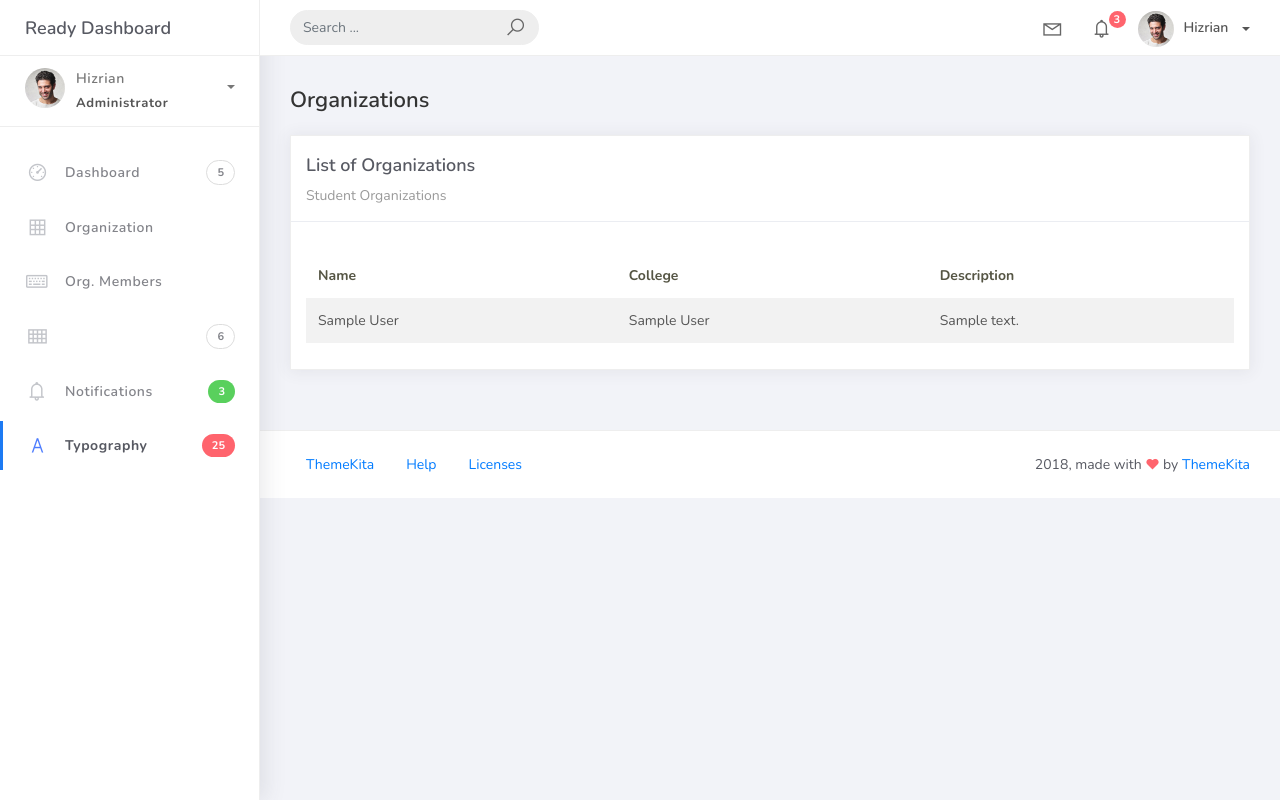
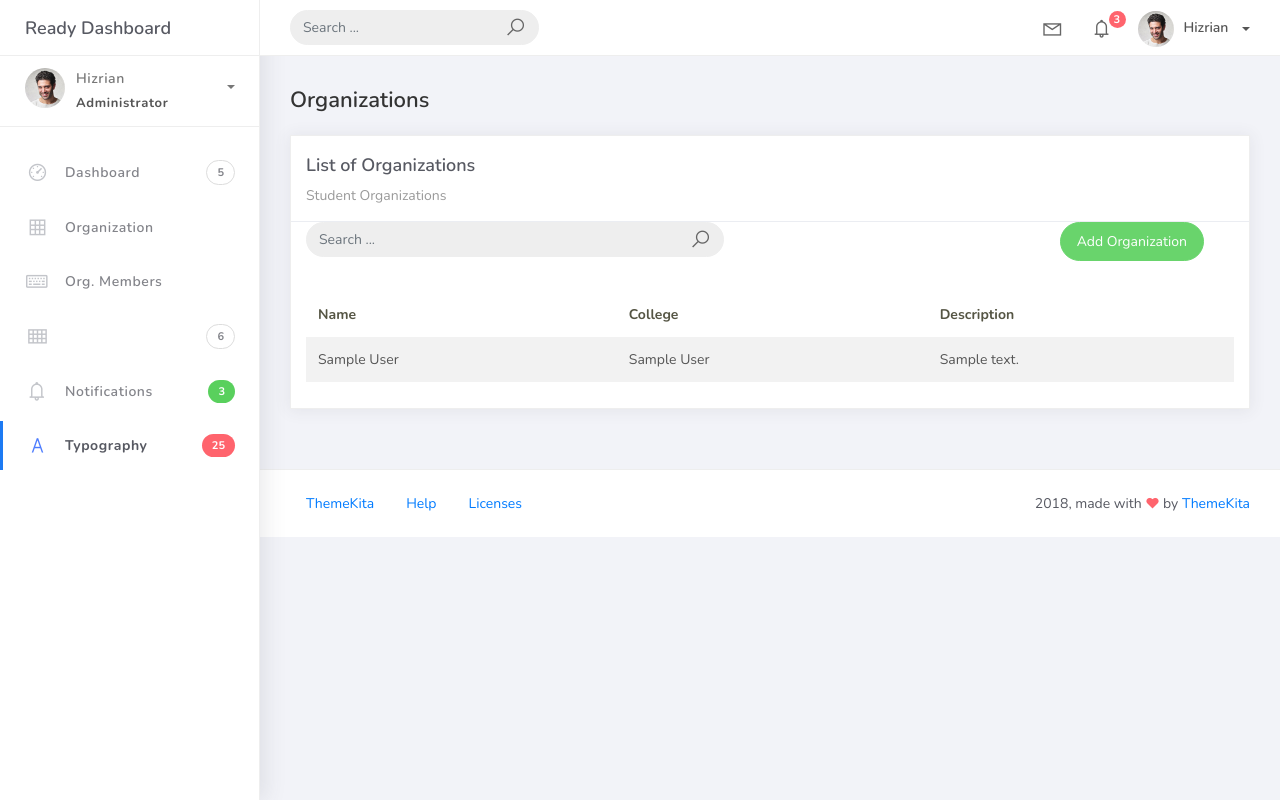
Before and after one commit to acesuus/PSUSphere, a Django app: page /organization_list/ in a window 1280 px wide. Run offline with Django 5.2, Linux system fonts and the light colour scheme; tables that the repository leaves empty hold one stand-in row (values such as "Sample post"); some libraries are stand-ins or nearby versions.

Commit message:
added org_list.html

```diff
--- a/projectsite/templates/org_list.html
+++ b/projectsite/templates/org_list.html
@@ -11,6 +11,27 @@
             <div class="card-title">List of Organizations</div>
             <div class="card-category">Student Organizations</div>
           </div>
+          <div class="col-md-12 row">
+            <div class="col-md-6">
+            <form class="navbar-left navbar-form nav-search mr-md-3" action="">
+              <div class="input-group">
+              <input type="text" placeholder="Search ..." class="form-control" />
+              <div class="input-group-append">
+              <span class="input-group-text">
+                <i class="la la-search search-icon"></i>
+              </span>
+            </div>
+          </div>
+        </form>
+      </div>
+      <div class="col-md-6">
+        <div class="pull-right">
+          <a href="{% url 'organization-add' %}" class="btn btn-success btn-rounded">
+            Add Organization
+          </a>
+        </div>
+      </div>
+    </div>
           <div class="card-body">
             <table class="table table-striped mt-3">
               <thead>
```
Also changed, not shown: projectsite/templates/org_form.html (added, +31 -0 lines).
